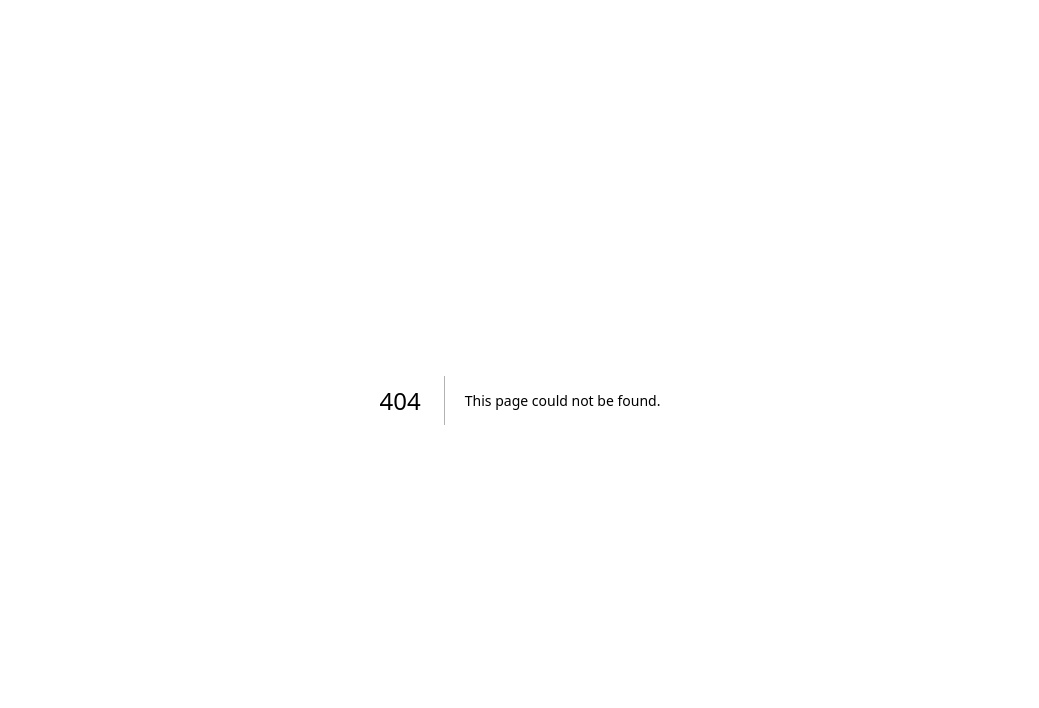
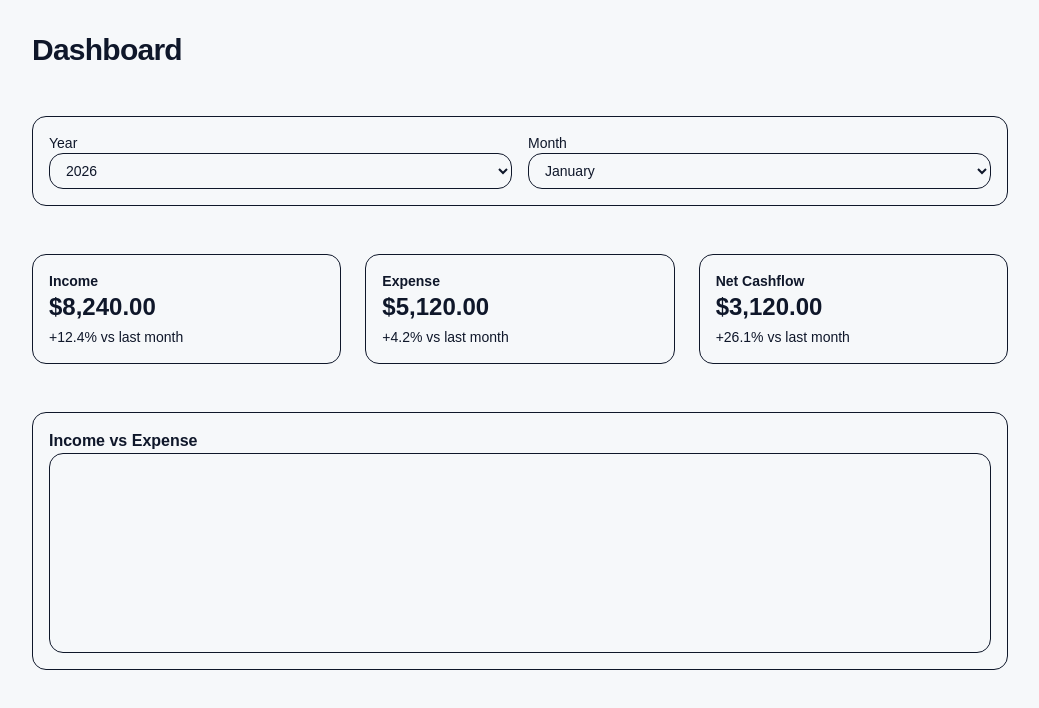
Before and after one commit to yuzequn095/Aurum, a Next.js app in the folder apps/web/: page /dashboard in a window 1280 px wide. Before the commit this address had no page. Shown: the top 708 px of the page, without its empty margins (120-1159 px from the left). Built offline with nearby package versions, Linux system fonts and the light colour scheme.

Commit message:
feat(web): add dashboard skeleton with KPI cards

```diff
--- /dev/null
+++ b/apps/web/src/app/dashboard/components/kpi-card.tsx
@@ -0,0 +1,25 @@
+import { Card, CardContent, CardHeader, CardTitle } from '@/components/ui/card';
+import { cn } from '@/lib/cn';
+
+type KpiCardProps = {
+  title: string;
+  value: string;
+  delta: string;
+  positive: boolean;
+};
+
+export function KpiCard({ title, value, delta, positive }: KpiCardProps) {
+  return (
+    <Card className='rounded-[14px] shadow-aurumSm'>
+      <CardHeader>
+        <CardTitle className='text-sm text-aurum-muted'>{title}</CardTitle>
+      </CardHeader>
+      <CardContent>
+        <div className='space-y-1'>
+          <p className='text-2xl font-semibold text-aurum-text'>{value}</p>
+          <p className={cn('text-sm font-medium', positive ? 'text-aurum-success' : 'text-aurum-danger')}>{delta}</p>
+        </div>
+      </CardContent>
+    </Card>
+  );
+}
--- /dev/null
+++ b/apps/web/src/app/dashboard/page.tsx
@@ -0,0 +1,54 @@
+import { Card, CardContent, CardHeader, CardTitle } from '@/components/ui/card';
+import { Container, Section } from '@/components/ui/layout';
+import { KpiCard } from './components/kpi-card';
+
+export default function DashboardPage() {
+  return (
+    <Container className='py-8 space-y-8'>
+      <h1 className='text-3xl font-semibold tracking-tight text-aurum-text'>Dashboard</h1>
+
+      <Section title='Period'>
+        <Card className='rounded-[14px] shadow-aurumSm'>
+          <CardContent className='pt-4'>
+            <div className='grid grid-cols-1 gap-4 md:grid-cols-2'>
+              <label className='space-y-2 text-sm text-aurum-muted'>
+                Year
+                <select className='w-full rounded-[14px] border border-aurum-border bg-aurum-card px-3 py-2 text-aurum-text'>
+                  <option>2026</option>
+                  <option>2025</option>
+                  <option>2024</option>
+                </select>
+              </label>
+
+              <label className='space-y-2 text-sm text-aurum-muted'>
+                Month
+                <select className='w-full rounded-[14px] border border-aurum-border bg-aurum-card px-3 py-2 text-aurum-text'>
+                  <option>January</option>
+                  <option>February</option>
+                  <option>March</option>
+                </select>
+              </label>
+            </div>
+          </CardContent>
+        </Card>
+      </Section>
+
+      <section className='grid grid-cols-1 gap-6 md:grid-cols-3'>
+        <KpiCard title='Income' value='$8,240.00' delta='+12.4% vs last month' positive />
+        <KpiCard title='Expense' value='$5,120.00' delta='+4.2% vs last month' positive={false} />
+        <KpiCard title='Net Cashflow' value='$3,120.00' delta='+26.1% vs last month' positive />
+      </section>
+
+      <Section>
+        <Card className='rounded-[14px] shadow-aurumSm'>
+          <CardHeader>
+            <CardTitle>Income vs Expense</CardTitle>
+          </CardHeader>
+          <CardContent>
+            <div className='h-[200px] rounded-[14px] border border-aurum-border bg-aurum-primarySoft/40' />
+          </CardContent>
+        </Card>
+      </Section>
+    </Container>
+  );
+}
```
